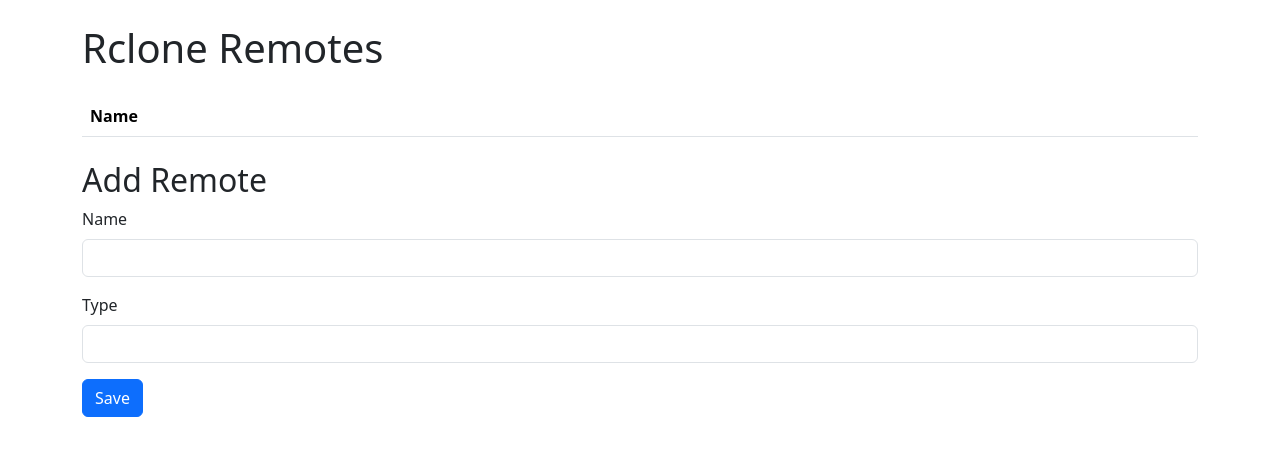
After one commit to gabofunebre/backuper, a Flask app: page /remotes in a window 1280 px wide. The commit adds this page. Shown: the top 456 px of the page. Run offline with Flask 3, Linux system fonts and the light colour scheme; tables that the repository leaves empty hold one stand-in row (values such as "Sample post"); lists and menus that the app fills with data are empty; parts of the project's set-up code (start-up, migrations or seed data) failed here and were passed over; some libraries are stand-ins or nearby versions.

Commit message:
Add remotes template and script

```diff
--- a/orchestrator/app/__init__.py
+++ b/orchestrator/app/__init__.py
@@ -29,6 +29,11 @@
     def index() -> str:
         """Render main panel."""
         return render_template("index.html")
+
+    @app.route("/remotes")
+    def remotes() -> str:
+        """Render rclone remotes management page."""
+        return render_template("remotes.html")
 
     @app.get("/apps")
     def list_apps() -> list[dict]:
--- /dev/null
+++ b/orchestrator/app/static/js/remotes.js
@@ -0,0 +1,48 @@
+async function loadRemotes() {
+  const resp = await fetch('/rclone/remotes');
+  const remotes = await resp.json();
+  const tbody = document.querySelector('#remotes-table tbody');
+  if (tbody) {
+    tbody.innerHTML = '';
+  }
+  const select = document.getElementById('rclone_remote');
+  if (select) {
+    select.innerHTML = '<option value=""></option>';
+  }
+  remotes.forEach(name => {
+    if (tbody) {
+      const tr = document.createElement('tr');
+      tr.innerHTML = `<td>${name}</td>`;
+      tbody.appendChild(tr);
+    }
+    if (select) {
+      const opt = document.createElement('option');
+      opt.value = name;
+      opt.textContent = name;
+      select.appendChild(opt);
+    }
+  });
+}
+
+document.addEventListener('DOMContentLoaded', () => {
+  loadRemotes();
+  const form = document.getElementById('remote-form');
+  if (form) {
+    form.addEventListener('submit', async (e) => {
+      e.preventDefault();
+      const payload = {
+        name: document.getElementById('remote_name').value,
+        type: document.getElementById('remote_type').value,
+      };
+      const resp = await fetch('/rclone/remotes', {
+        method: 'POST',
+        headers: { 'Content-Type': 'application/json' },
+        body: JSON.stringify(payload)
+      });
+      if (resp.ok) {
+        form.reset();
+        loadRemotes();
+      }
+    });
+  }
+});
--- a/orchestrator/app/templates/app_form.html
+++ b/orchestrator/app/templates/app_form.html
@@ -29,7 +29,7 @@
           </div>
           <div class="mb-3">
             <label for="rclone_remote" class="form-label">Rclone Remote</label>
-            <input type="text" class="form-control" id="rclone_remote">
+            <select class="form-select" id="rclone_remote"></select>
           </div>
           <div class="mb-3">
             <label for="retention" class="form-label">Retention</label>
--- a/orchestrator/app/templates/base.html
+++ b/orchestrator/app/templates/base.html
@@ -10,5 +10,6 @@
     {% block content %}{% endblock %}
     <script src="https://cdn.jsdelivr.net/npm/bootstrap@5.3.2/dist/js/bootstrap.bundle.min.js"></script>
     <script src="{{ url_for('static', filename='js/app.js') }}"></script>
+    <script src="{{ url_for('static', filename='js/remotes.js') }}"></script>
   </body>
 </html>
--- /dev/null
+++ b/orchestrator/app/templates/remotes.html
@@ -0,0 +1,25 @@
+{% extends 'base.html' %}
+
+{% block content %}
+<div class="container py-4">
+  <h1 class="mb-4">Rclone Remotes</h1>
+  <table class="table" id="remotes-table">
+    <thead>
+      <tr><th>Name</th></tr>
+    </thead>
+    <tbody></tbody>
+  </table>
+  <h2 class="mt-4">Add Remote</h2>
+  <form id="remote-form">
+    <div class="mb-3">
+      <label for="remote_name" class="form-label">Name</label>
+      <input type="text" class="form-control" id="remote_name" required>
+    </div>
+    <div class="mb-3">
+      <label for="remote_type" class="form-label">Type</label>
+      <input type="text" class="form-control" id="remote_type" required>
+    </div>
+    <button type="submit" class="btn btn-primary">Save</button>
+  </form>
+</div>
+{% endblock %}
```
Also changed, not shown: orchestrator/services/client.py (+4 -7 lines).
